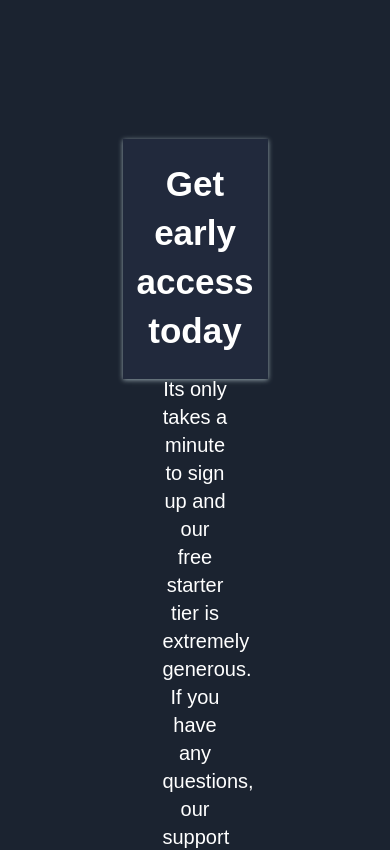
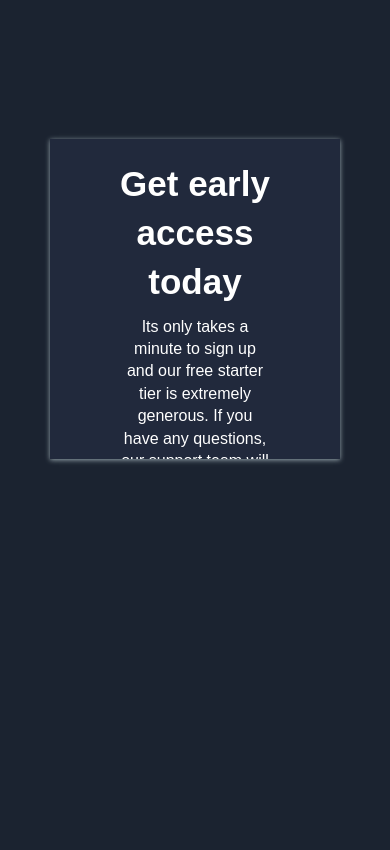
Before and after one commit to yusluv1234/fylo, a React (Create React App) app: page / in a window 390 px wide. Shown: the part 3620-4470 px from the top of the page. After the commit the page ends 4109 px from the top, so only its background shows below. Built offline with nearby package versions, Linux system fonts and the light colour scheme.

Commit message:
responsiveness to message component

```diff
--- a/src/components/message/Message.scss
+++ b/src/components/message/Message.scss
@@ -1,14 +1,15 @@
 .message {
+    overflow: hidden;
     color: white;
     margin: auto;
-    width: 50%;
-    height: 15rem;
+    width: 80%;
+    height: 18rem;
     box-shadow: 0px 1px 5px rgb(153, 169, 175);
     background: #21293C;
 }
 
 .message-titles {
-    padding: 20px 0;
+    padding: 20px 50px;
     text-align: center;
 }
 
@@ -39,10 +40,43 @@
     margin-left: 15px;
     text-decoration: none;
     border-radius: 50px;
-    width: 30%;
+    width: 45%;
     height: 2rem;
     color: white;
-    padding-top: 5px;
+    padding-top: 8px;
     text-align: center;
     background: rgb(82, 222, 247);
 }
+
+@media screen and (max-width: '650px') {
+    .message {
+        width: 100%!important;
+        height: 20rem!important;
+    }
+
+    .btn-nn {
+        margin-top: 10px;
+        width: 100%;
+        height: 2rem;
+        padding-top: 11px;
+        font-size: 15px;
+    }
+
+    .message-button {
+        display: grid;
+        place-items: center;
+    }
+
+    #message-comment {
+        font-size: 16px;
+        padding: 10px 20px;
+    }
+
+    #text {
+        border-radius: 50px;
+        width: 100%;
+        height: 2rem;
+        text-align: center;
+        font-size: 12px;
+    }
+}
```
